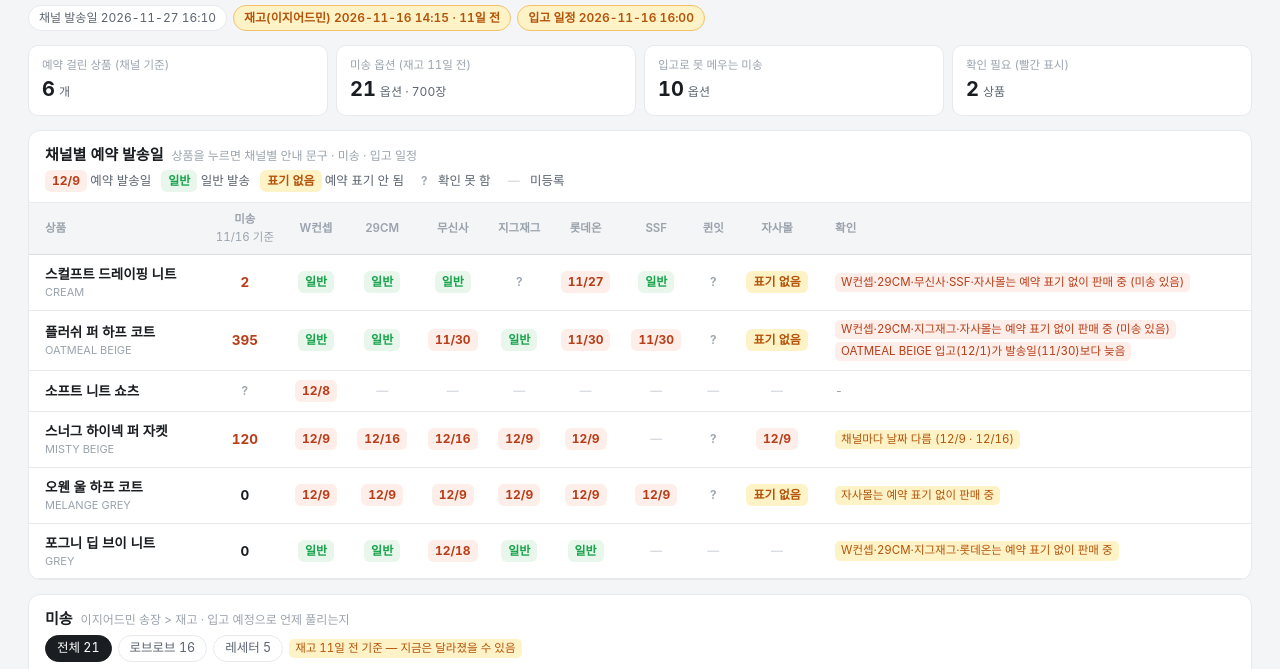
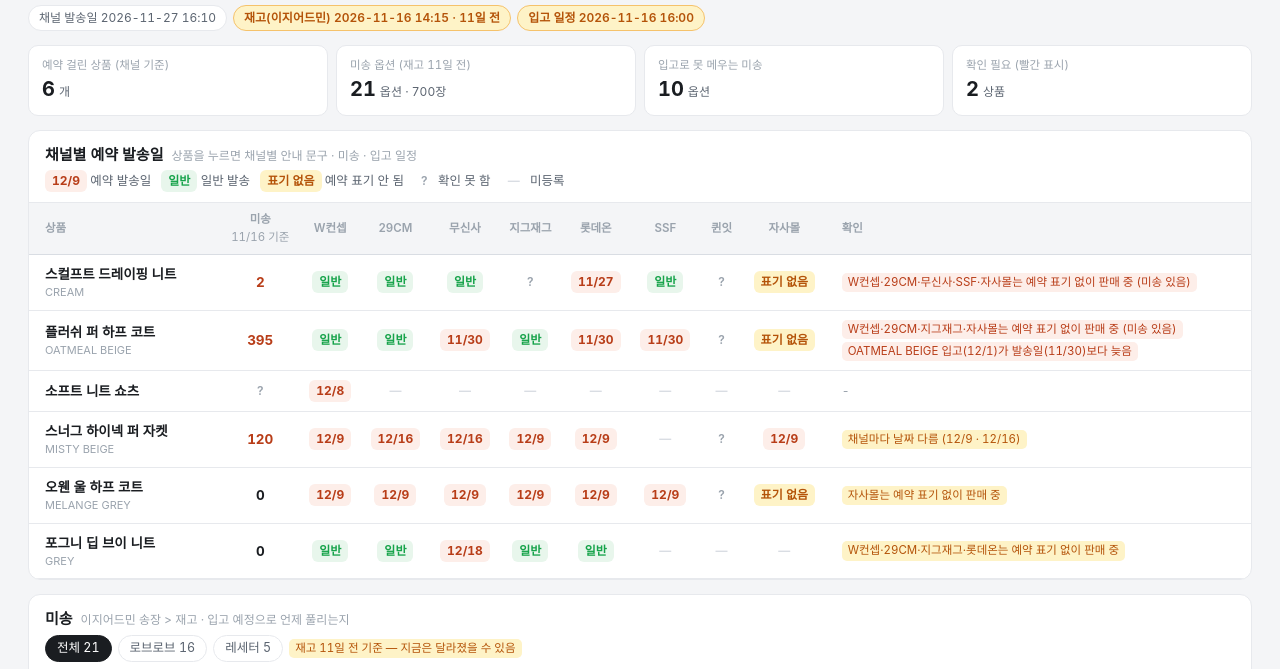
Before and after one commit to lovlovseoul/lovlovsales, a plain HTML site: page preorder.html in a window 1280 px wide. Shown: the part 83-752 px from the top of the page. Drawn offline with Linux system fonts and the light colour scheme.

Commit message:
예약발송 현황: 표 너비 조정

```diff
--- a/preorder.html
+++ b/preorder.html
@@ -25,7 +25,9 @@ a{color:var(--info);text-decoration:none}a:hover{text-decoration:underline}
 .card>h2 small{font-size:12px;color:var(--ink3);font-weight:400}
 .card>.sub{padding:0 16px 10px;color:var(--ink2);font-size:12.5px}
 .tw{overflow:auto}
-table{border-collapse:collapse;width:100%}
+table{border-collapse:collapse;width:100%;min-width:1080px}
+.flags .fl{white-space:nowrap}
+td.nm{min-width:170px}
 th{background:var(--bg);font-size:11.5px;color:var(--ink3);font-weight:600;text-align:center;padding:8px 6px;border-top:1px solid var(--line);border-bottom:1px solid var(--line2);white-space:nowrap}
 th.l,td.l{text-align:left;padding-left:16px}
 td{border-bottom:1px solid var(--line);padding:9px 6px;text-align:center;vertical-align:middle}
```
